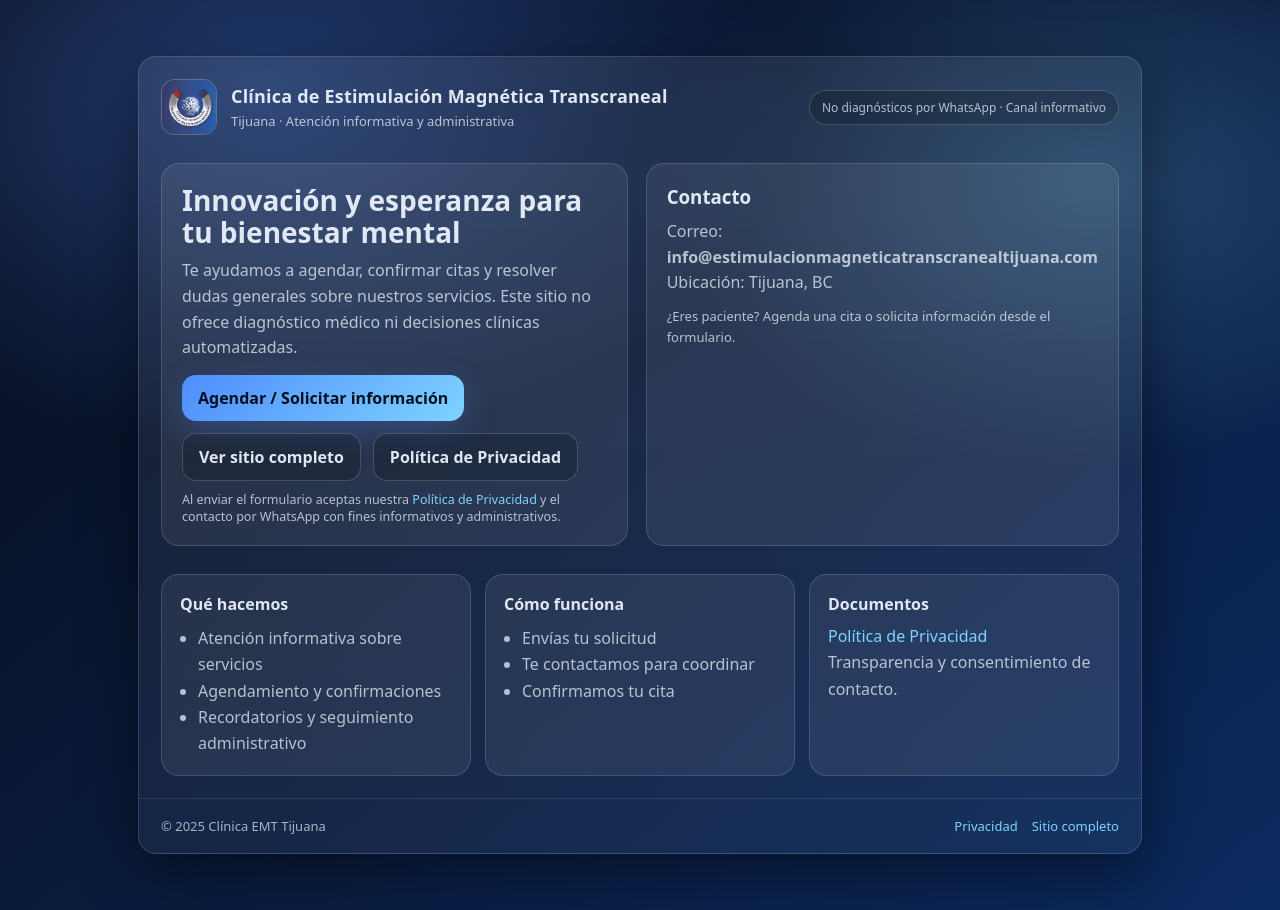
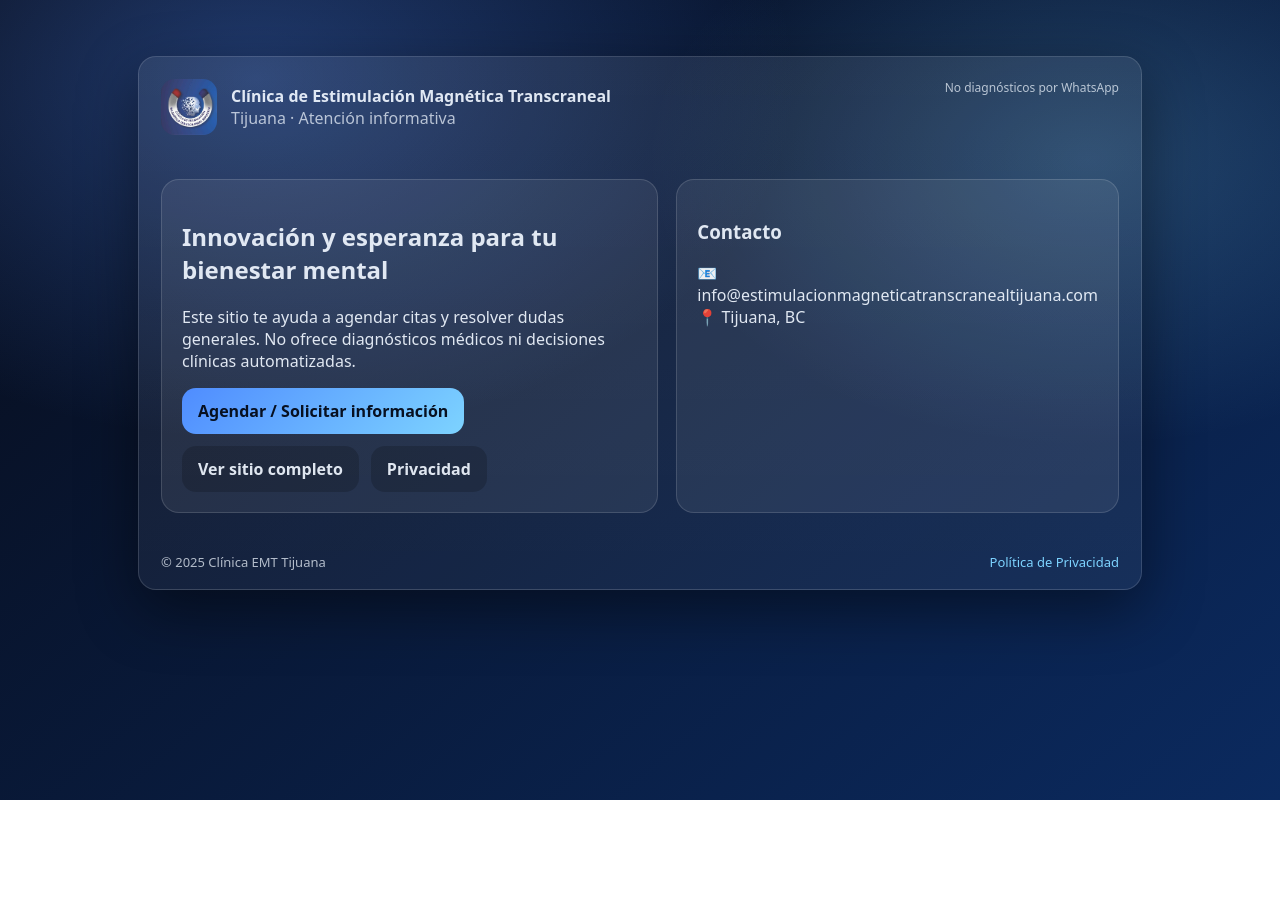
Before and after one commit to publicidadcoimagen/emt-tijuana-es, a plain HTML site: page index.html in a window 1280 px wide. After the commit the page ends 800 px from the top, so only its background shows below. Drawn offline with Linux system fonts and the light colour scheme.

Commit message:
Update index.html

```diff
--- a/index.html
+++ b/index.html
@@ -4,7 +4,7 @@
   <meta charset="utf-8" />
   <meta name="viewport" content="width=device-width, initial-scale=1" />
   <title>Clínica de Estimulación Magnética Transcraneal en Tijuana</title>
-  <meta name="description" content="Atención informativa y administrativa para agendar citas y resolver dudas sobre nuestros servicios." />
+  <meta name="description" content="Atención informativa y administrativa para agendar citas y resolver dudas sobre Estimulación Magnética Transcraneal en Tijuana." />
   <meta name="robots" content="index, follow" />
   <style>
     :root{
@@ -30,102 +30,22 @@
       min-height:100vh;
     }
     a{color:var(--brand2); text-decoration:none}
-    a:hover{opacity:.92; text-decoration:underline}
+    a:hover{text-decoration:underline}
     .wrap{max-width:1040px; margin:0 auto; padding:56px 18px;}
-    .shell{
-      border:1px solid var(--border);
-      background:linear-gradient(180deg, rgba(255,255,255,.08), rgba(255,255,255,.05));
-      box-shadow: var(--shadow);
-      border-radius: var(--radius);
-      overflow:hidden;
-    }
-    .topbar{
-      padding:22px 22px 10px;
-      display:flex; align-items:center; justify-content:space-between; gap:16px;
-    }
-    .brand{display:flex; align-items:center; gap:14px; min-width:0}
-    .logo{
-      width:56px; height:56px; border-radius:14px;
-      border:1px solid rgba(255,255,255,.18);
-      background:rgba(255,255,255,.06);
-      display:flex; align-items:center; justify-content:center;
-      overflow:hidden;
-      flex:0 0 auto;
-    }
+    .shell{border:1px solid var(--border); background:linear-gradient(180deg, rgba(255,255,255,.08), rgba(255,255,255,.05)); box-shadow: var(--shadow); border-radius: var(--radius);}
+    .topbar{padding:22px; display:flex; justify-content:space-between; gap:16px;}
+    .brand{display:flex; align-items:center; gap:14px;}
+    .logo{width:56px; height:56px; border-radius:14px; overflow:hidden;}
     .logo img{width:100%; height:100%; object-fit:cover}
-    .btxt{min-width:0}
-    .btxt h1{font-size:18px; margin:0; letter-spacing:.2px}
-    .btxt p{margin:4px 0 0; color:var(--muted); font-size:13px}
-    .pill{
-      padding:8px 12px;
-      border:1px solid rgba(255,255,255,.18);
-      background:rgba(0,0,0,.18);
-      border-radius:999px;
-      font-size:12px; color:var(--muted);
-      white-space:nowrap;
-    }
-    .hero{
-      padding:18px 22px 28px;
-      display:grid;
-      grid-template-columns: 1.25fr .75fr;
-      gap:18px;
-    }
-    @media (max-width: 860px){
-      .hero{grid-template-columns:1fr}
-      .pill{display:none}
-    }
-    .hcard{
-      border:1px solid var(--border);
-      background:var(--card);
-      border-radius: var(--radius);
-      padding:20px;
-    }
-    .hcard h2{margin:0 0 10px; font-size:28px; line-height:1.15}
-    .hcard p{margin:0 0 14px; color:var(--muted); line-height:1.6}
-    .cta{display:flex; gap:12px; flex-wrap:wrap; margin-top:10px}
-    .btn{
-      display:inline-flex; align-items:center; justify-content:center;
-      padding:12px 16px;
-      border-radius:14px;
-      font-weight:700;
-      border:1px solid rgba(255,255,255,.18);
-      text-decoration:none;
-    }
-    .btn.primary{
-      background: linear-gradient(135deg, var(--brand), var(--brand2));
-      color:#071021;
-      border:none;
-      box-shadow: 0 10px 30px rgba(79,140,255,.25);
-    }
-    .btn.secondary{
-      background: rgba(0,0,0,.18);
-      color:var(--text);
-    }
-    .note{font-size:12.5px; color:var(--muted); margin-top:10px}
-    .grid{
-      padding:0 22px 22px;
-      display:grid;
-      grid-template-columns: repeat(3, 1fr);
-      gap:14px;
-    }
-    @media (max-width: 980px){ .grid{grid-template-columns:1fr} }
-    .card{
-      border:1px solid var(--border);
-      background:var(--card);
-      border-radius: var(--radius);
-      padding:18px;
-    }
-    .card h3{margin:0 0 8px; font-size:16px}
-    .card ul{margin:10px 0 0; padding-left:18px; color:var(--muted); line-height:1.65}
-    .card p{margin:8px 0 0; color:var(--muted); line-height:1.65}
-    .footer{
-      padding:18px 22px;
-      border-top:1px solid rgba(255,255,255,.12);
-      display:flex; justify-content:space-between; gap:12px; flex-wrap:wrap;
-      color:rgba(240,246,255,.68);
-      font-size:13px;
-    }
-    .links{display:flex; gap:14px; flex-wrap:wrap}
+    .pill{font-size:12px; color:var(--muted);}
+    .hero{padding:22px; display:grid; grid-template-columns:1.2fr .8fr; gap:18px;}
+    @media(max-width:860px){.hero{grid-template-columns:1fr}}
+    .card{border:1px solid var(--border); background:var(--card); border-radius:var(--radius); padding:20px;}
+    .cta{display:flex; gap:12px; flex-wrap:wrap;}
+    .btn{padding:12px 16px; border-radius:14px; font-weight:700;}
+    .primary{background:linear-gradient(135deg,var(--brand),var(--brand2)); color:#071021;}
+    .secondary{background:rgba(0,0,0,.18); color:var(--text);}
+    .footer{padding:18px 22px; font-size:13px; color:var(--muted); display:flex; justify-content:space-between; flex-wrap:wrap;}
   </style>
 </head>
 <body>
@@ -133,85 +53,38 @@
     <div class="shell">
       <div class="topbar">
         <div class="brand">
-          <div class="logo">
-            <img src="/assets/logotipoclinicaemt.jpg" alt="Clínica EMT Tijuana">
-          </div>
-          <div class="btxt">
-            <h1>Clínica de Estimulación Magnética Transcraneal</h1>
-            <p>Tijuana · Atención informativa y administrativa</p>
+          <div class="logo"><img src="/assets/logotipoclinicaemt.jpg" alt="Clínica EMT Tijuana"></div>
+          <div>
+            <strong>Clínica de Estimulación Magnética Transcraneal</strong><br>
+            <span style="color:var(--muted)">Tijuana · Atención informativa</span>
           </div>
         </div>
-        <div class="pill">No diagnósticos por WhatsApp · Canal informativo</div>
+        <div class="pill">No diagnósticos por WhatsApp</div>
       </div>
 
       <div class="hero">
-        <div class="hcard">
+        <div class="card">
           <h2>Innovación y esperanza para tu bienestar mental</h2>
-          <p>
-            Te ayudamos a agendar, confirmar citas y resolver dudas generales sobre nuestros servicios.
-            Este sitio no ofrece diagnóstico médico ni decisiones clínicas automatizadas.
-          </p>
-
+          <p>Este sitio te ayuda a agendar citas y resolver dudas generales. No ofrece diagnósticos médicos ni decisiones clínicas automatizadas.</p>
           <div class="cta">
-            <!-- Cuando tengas Jotform, lo vuelves a poner aquí -->
-            <a class="btn primary" href="https://form.jotform.com/253035641475153" target="_blank" rel="noopener">Agendar / Solicitar información</a>
-            <a class="btn secondary" href="https://clinica-de-estimulacion--tlmuejr.gamma.site/" target="_blank" rel="noopener">Ver sitio completo</a>
-            <a class="btn secondary" href="/politica-de-privacidad">Política de Privacidad</a>
-          </div>
-          <div class="note">
-            Al enviar el formulario aceptas nuestra <a href="/politica-de-privacidad">Política de Privacidad</a> y el contacto por WhatsApp con fines informativos y administrativos.
+            <a class="btn primary" href="https://form.jotform.com/253035641475153" target="_blank">Agendar / Solicitar información</a>
+            <a class="btn secondary" href="https://clinica-de-estimulacion--tlmuejr.gamma.site/" target="_blank">Ver sitio completo</a>
+            <a class="btn secondary" href="/politica-de-privacidad">Privacidad</a>
           </div>
         </div>
 
-        <div class="hcard">
-          <h3 style="margin:0 0 10px;">Contacto</h3>
-          <p style="margin:0 0 10px;">
-            Correo: <strong>info@estimulacionmagneticatranscranealtijuana.com</strong><br>
-            Ubicación: <span style="color:var(--muted);">Tijuana, BC</span>
-          </p>
-          <p style="margin:0; font-size:13px; color:var(--muted);">
-            ¿Eres paciente? Agenda una cita o solicita información desde el formulario.
-          </p>
-        </div>
-      </div>
-
-      <div class="grid">
         <div class="card">
-          <h3>Qué hacemos</h3>
-          <ul>
-            <li>Atención informativa sobre servicios</li>
-            <li>Agendamiento y confirmaciones</li>
-            <li>Recordatorios y seguimiento administrativo</li>
-          </ul>
-        </div>
-
-        <div class="card">
-          <h3>Cómo funciona</h3>
-          <ul>
-            <li>Envías tu solicitud</li>
-            <li>Te contactamos para coordinar</li>
-            <li>Confirmamos tu cita</li>
-          </ul>
-        </div>
-
-        <div class="card">
-          <h3>Documentos</h3>
-          <p>
-            <a href="/politica-de-privacidad">Política de Privacidad</a><br>
-            <span style="color:var(--muted);">Transparencia y consentimiento de contacto.</span>
-          </p>
+          <h3>Contacto</h3>
+          <p>📧 info@estimulacionmagneticatranscranealtijuana.com<br>📍 Tijuana, BC</p>
         </div>
       </div>
 
       <div class="footer">
         <div>© <span id="y"></span> Clínica EMT Tijuana</div>
-        <div class="links">
-          <a href="/politica-de-privacidad">Privacidad</a>
-          <a href="https://clinica-de-estimulacion--tlmuejr.gamma.site" target="_blank" rel="noopener">Sitio completo</a>
-        </div>
+        <div><a href="/politica-de-privacidad">Política de Privacidad</a></div>
       </div>
     </div>
   </div>
-  <script>document.getElementById('y').textContent = new Date().getFullYear();</script>
+  <script>document.getElementById('y').textContent=new Date().getFullYear();</script>
 </body>
 </html>
```
